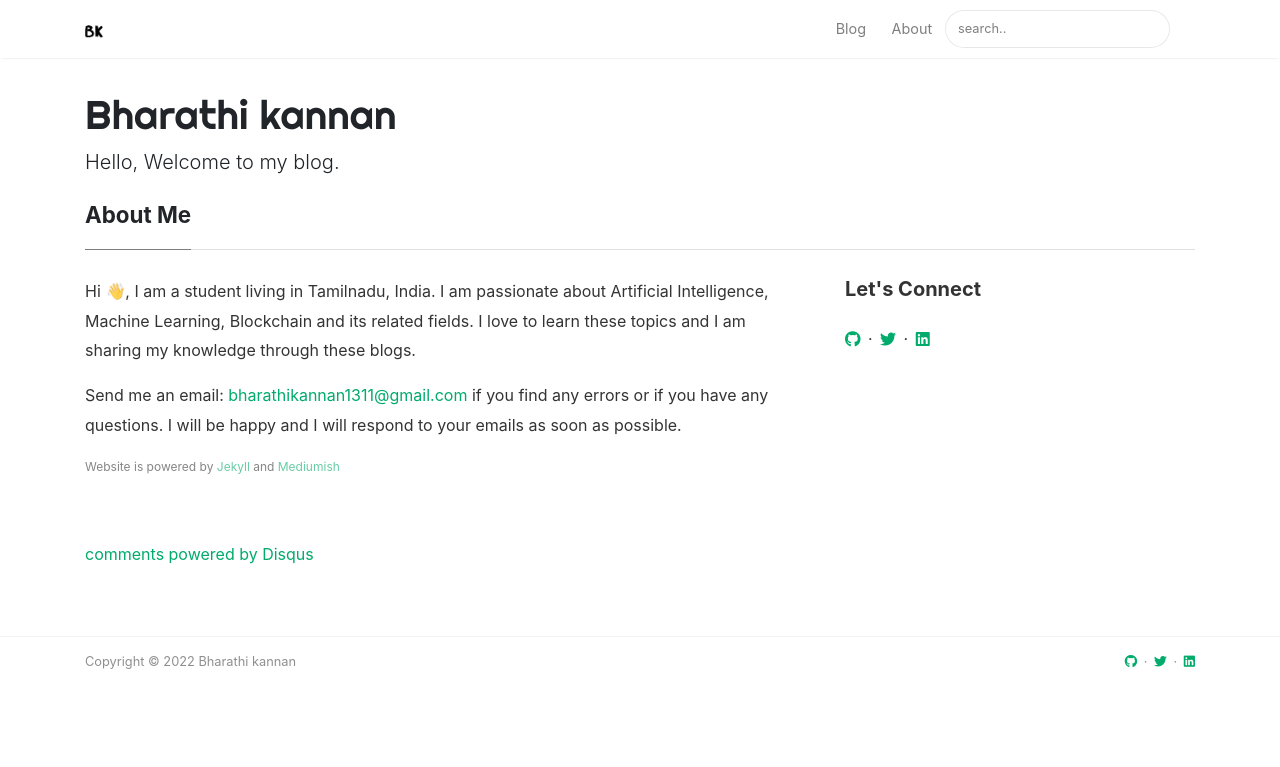
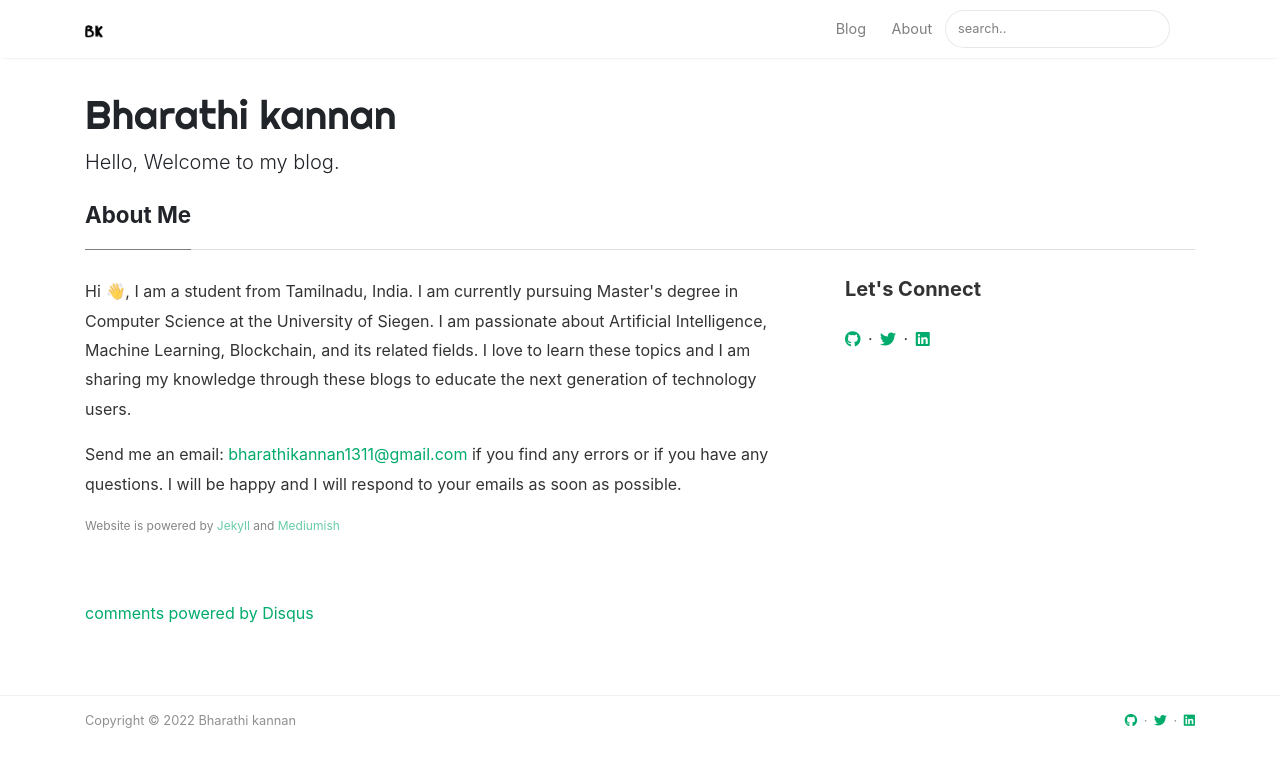
Before and after one commit to bharathikannann/blogs, a Jekyll site: the page built from _pages/about.md, in a window 1280 px wide. Shown: the top 767 px of the page. Built offline with Jekyll 4.4.1, drawn with Linux system fonts in a browser that asks for light colours; nearby versions of some CDN libraries; comment, search, counter and statistics services are not loaded.

```diff
--- a/_pages/about.md
+++ b/_pages/about.md
@@ -8,8 +8,8 @@ comments: true
 <div class="row justify-content-between">
 <div class="col-md-8 pr-5">
 
-<p>Hi <span class="wave">👋</span>, I am a student living in Tamilnadu, India.
-I am passionate about Artificial Intelligence, Machine Learning, Blockchain and its related fields. I love to learn these topics and I am sharing my knowledge through these blogs.</p>
+<p>Hi <span class="wave">👋</span>, I am a student from Tamilnadu, India. I am currently pursuing Master's degree in Computer Science at the University of Siegen.
+I am passionate about Artificial Intelligence, Machine Learning, Blockchain, and its related fields. I love to learn these topics and I am sharing my knowledge through these blogs to educate the next generation of technology users.</p>
 
 <p>Send me an email: <a href="mailto:bharathikannan1311@gmail.com">bharathikannan1311@gmail.com</a> if you find any errors or if you have any questions. I will be happy and I will respond to your emails as soon as possible.</p>
 
```
Also changed, not shown: _posts/2020-12-11-a-visual-intro-to-linear-regression-math.md (+2 -2 lines).
